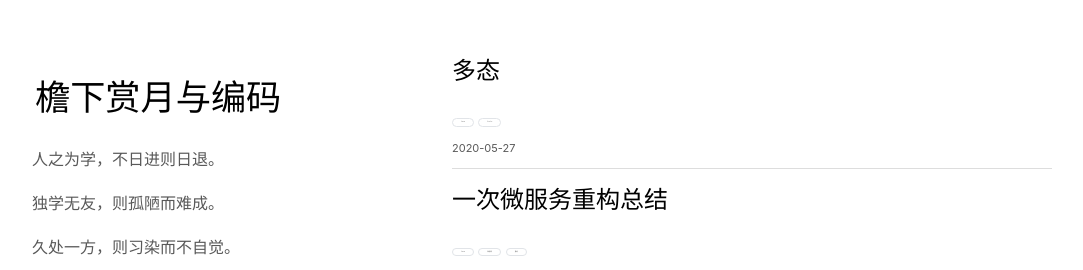
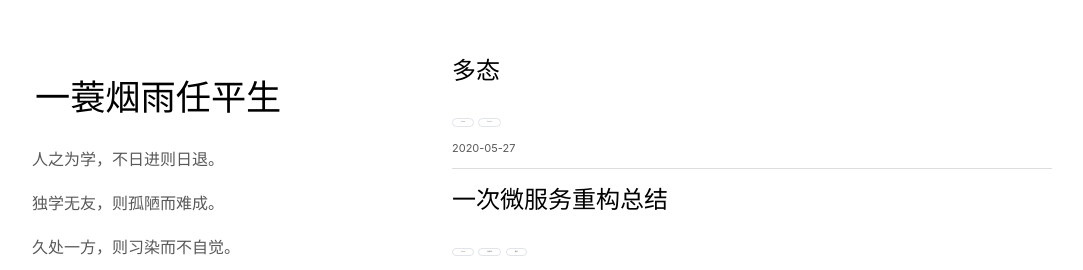
Before and after one commit to vran-dev/vran-dev.github.io, a Jekyll site: the page built from index.md, in a window 1280 px wide. Shown: the top 270 px of the page, without its empty margins (98-1181 px from the left). Built offline with Jekyll 4.4.1, drawn with Linux system fonts in a browser that asks for light colours.

Commit message:
feat: rename header

```diff
--- a/_includes/header.html
+++ b/_includes/header.html
@@ -1,6 +1,6 @@
 <header>
     <div style="margin-top:10px;margin-bottom:20px; padding:3px;">
-        <a href="{{ site.url }}" style="font-size:2.2em;color:#000;">檐下赏月与编码</a>
+        <a href="{{ site.url }}" style="font-size:2.2em;color:#000;">一蓑烟雨任平生</a>
     </div>
     <p>
         人之为学，不日进则日退。
```
